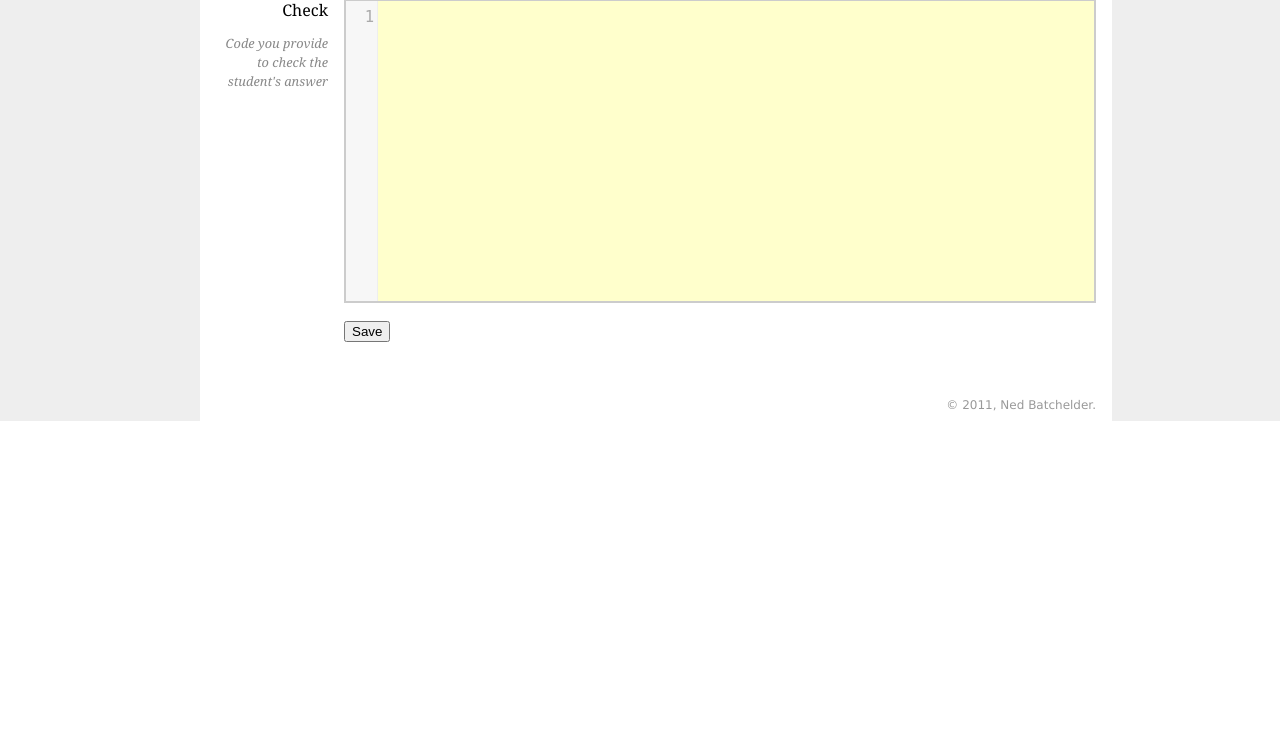
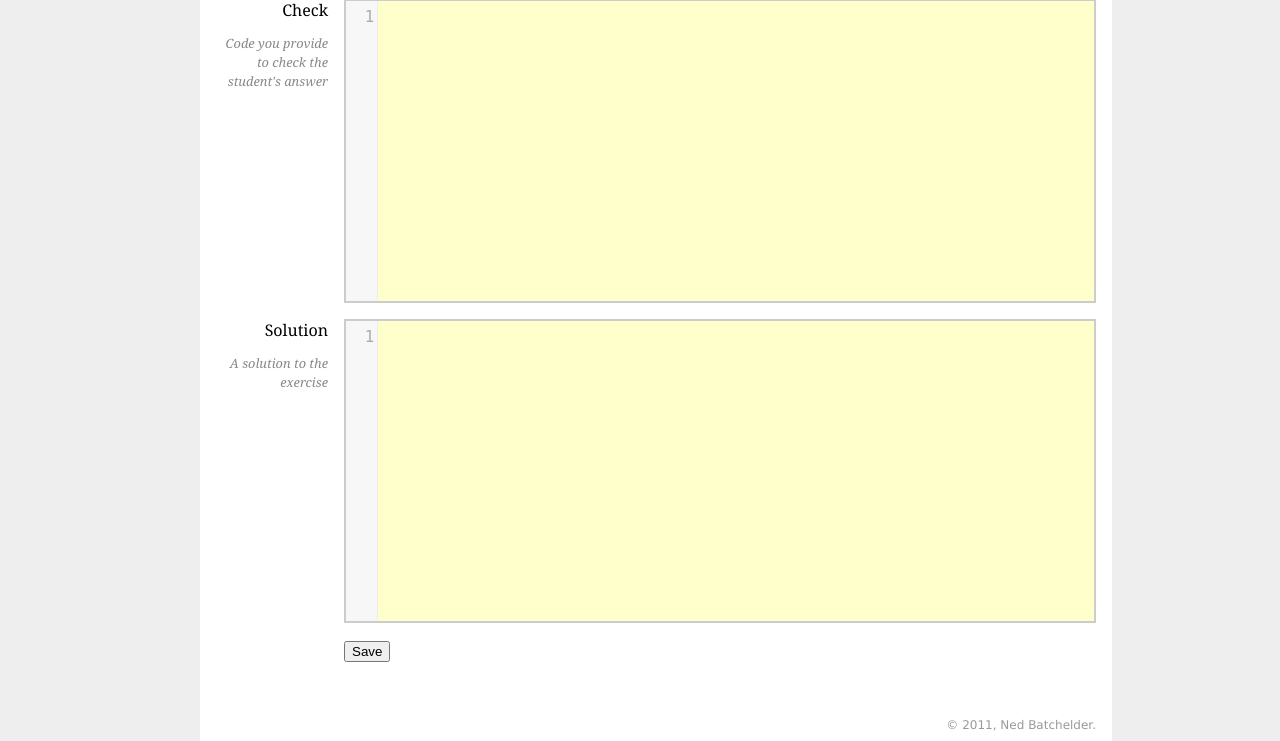
Before and after one commit to nedbat/choosy, a Django app: template server/desk/templates/edit_exercise.html in a window 1280 px wide. Shown: the part 600-1341 px from the top of the page. Before the commit the page ends 1021 px from the top, so only its background shows below. Run offline with Django 3.2, Linux system fonts and the light colour scheme; the template is opened without the code that fills it: values that come from a table or form of the project are taken from there, others are empty; some libraries are stand-ins or nearby versions.

Commit message:
Add a 'solution' field to Exercise.

```diff
--- a/exercises/variables.yaml
+++ b/exercises/variables.yaml
@@ -13,7 +13,9 @@ check: |
                 if len(names) == 1:
                     c.fail("You have a variable named %s." % names[0])
                 else:
-                    c.fail("You have variables named %s." % ", ".join(names))
+                    c.fail("You have variables named %s." % (", ".join(names)))
         y = t.module.y
         with c.expect("y should be 13."):
             c.test(y == 13, "Your y is %r." % y)
+solution: |
+    y = 13
--- a/server/desk/forms.py
+++ b/server/desk/forms.py
@@ -22,3 +22,4 @@ class ExerciseForm(ModelForm):
 
     text = MultilineTextField()
     check = MultilineTextField()
+    solution = MultilineTextField()
--- a/server/desk/models.py
+++ b/server/desk/models.py
@@ -13,6 +13,9 @@ class Exercise(models.Model):
     text = models.TextField()
     # The Python code to check the student's answer.
     check = models.TextField()
+    # A solution to the exercise.  This is used for testing the exercise.
+    # Maybe we'll also make it available to the student?
+    solution = models.TextField()
 
     def __unicode__(self):
         return self.name
@@ -29,6 +32,7 @@ class Exercise(models.Model):
         ex.name = data['name']
         ex.text = data['text']
         ex.check = data['check']
+        ex.solution = data.get('solution', '')
         return ex
 
     def as_yaml(self):
@@ -38,6 +42,7 @@ class Exercise(models.Model):
             ("name", quoted(self.name)),
             ("text", literal(self.text)),
             ("check", literal(self.check)),
+            ("solution", literal(self.solution)),
             ]), indent=4)
 
 # Configure PyYaml
--- a/server/desk/templates/edit_exercise.html
+++ b/server/desk/templates/edit_exercise.html
@@ -12,6 +12,17 @@
 
             $(function() {
                 choosepython.codemirror = CodeMirror.fromTextArea($("#id_check")[0], {
+                    mode: {
+                        name: "python",
+                        version: 2,
+                        singleLineStringErrors: true
+                        },
+                    theme: "eclipse",
+                    lineNumbers: true,
+                    tabMode: "shift",
+                    indentUnit: 4
+                    });
+                choosepython.codemirror = CodeMirror.fromTextArea($("#id_solution")[0], {
                     mode: {
                         name: "python",
                         version: 2,
@@ -77,6 +88,12 @@
         <div class='widget'>{{ form.check }}</div>
       </div>
       <div class='field'>
+        {{ form.solution.errors }}
+        <label for="id_solution">Solution<div class="explain">A solution to the exercise</div></label>
+        <div class='widget'>{{ form.solution }}</div>
+      </div>
+
+      <div class='field'>
         <div class='widget'><input type="submit" value="Save" /></div>
       </div>
     </fieldset>
--- a/server/desk/templates/show_exercise.html
+++ b/server/desk/templates/show_exercise.html
@@ -1,4 +1,6 @@
 {% extends "site/templates/base.html" %}
+
+{% block title %}Exercise: {{ ex.name }}{% endblock %}
 
 {% block main %}
 
@@ -7,5 +9,8 @@
 <p>&nbsp;</p>
 <hr/>
 <pre>{{ ex.check }}</pre>
+<hr/>
+<pre>{{ ex.solution }}</pre>
 <p><a href='{% url edit_exercise ex.slug %}'>Edit</a> | <a href='{% url yaml_exercise ex.slug %}'>YAML</a></p>
+
 {% endblock main %}
--- a/server/desk/tests.py
+++ b/server/desk/tests.py
@@ -12,6 +12,7 @@ EX_SLUG = "hello-world"
 EX_NAME = "Hello world"
 EX_TEXT = "<p>This is the first\nexercise. Good luck!</p>\n"
 EX_CHECK = "def check(t, c):\n    with c.expect('Should!'):\n        c.fail('Broke!')\n"
+EX_SOLUTION = "x = 12\ny = 13\n"
 
 EX_YAML = textwrap.dedent("""\
     slug: "hello-world"
@@ -23,6 +24,9 @@ EX_YAML = textwrap.dedent("""\
         def check(t, c):
             with c.expect('Should!'):
                 c.fail('Broke!')
+    solution: |
+        x = 12
+        y = 13
     """)
 
 class YamlImportTest(ChoosyDjangoTestCase):
@@ -33,6 +37,7 @@ class YamlImportTest(ChoosyDjangoTestCase):
             name=EX_NAME,
             text=EX_TEXT,
             check=EX_CHECK,
+            solution=EX_SOLUTION,
             )
 
     def test_direct(self):
@@ -64,6 +69,7 @@ class YamlExportTest(ChoosyDjangoTestCase):
         self.assertEqual(ex.name, EX_NAME)
         self.assertEqual(ex.text, EX_TEXT)
         self.assertEqual(ex.check, EX_CHECK)
+        self.assertEqual(ex.solution, EX_SOLUTION)
 
     def test_importing_badly(self):
         client = Client()
```
Also changed, not shown: exercises/functions.yaml (+8 -11 lines), exercises/lists.yaml (+3 -8 lines).
